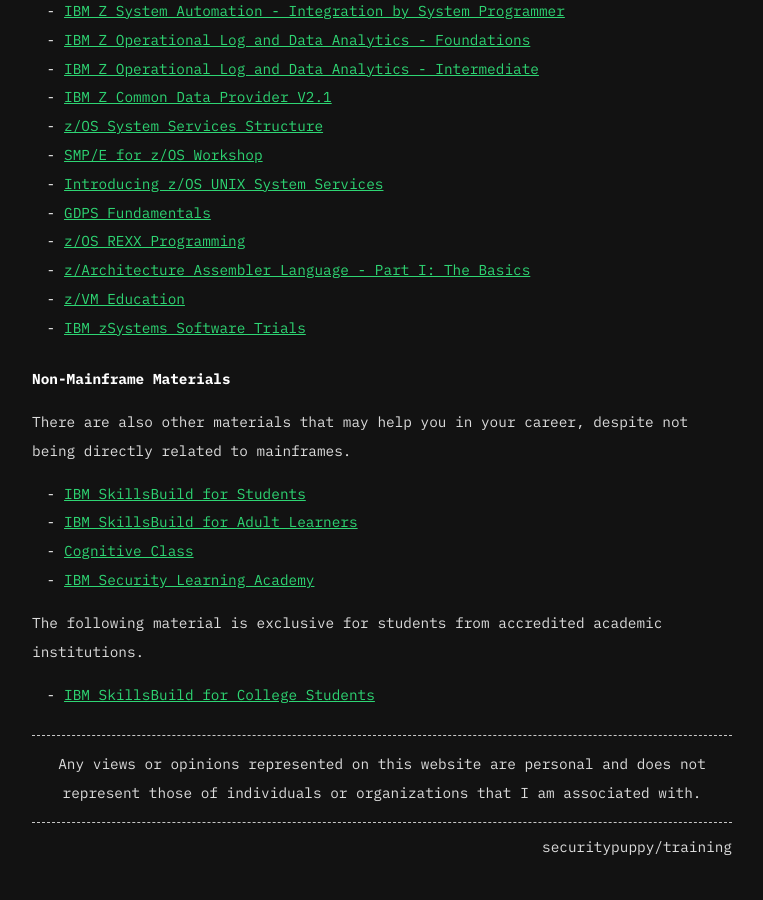
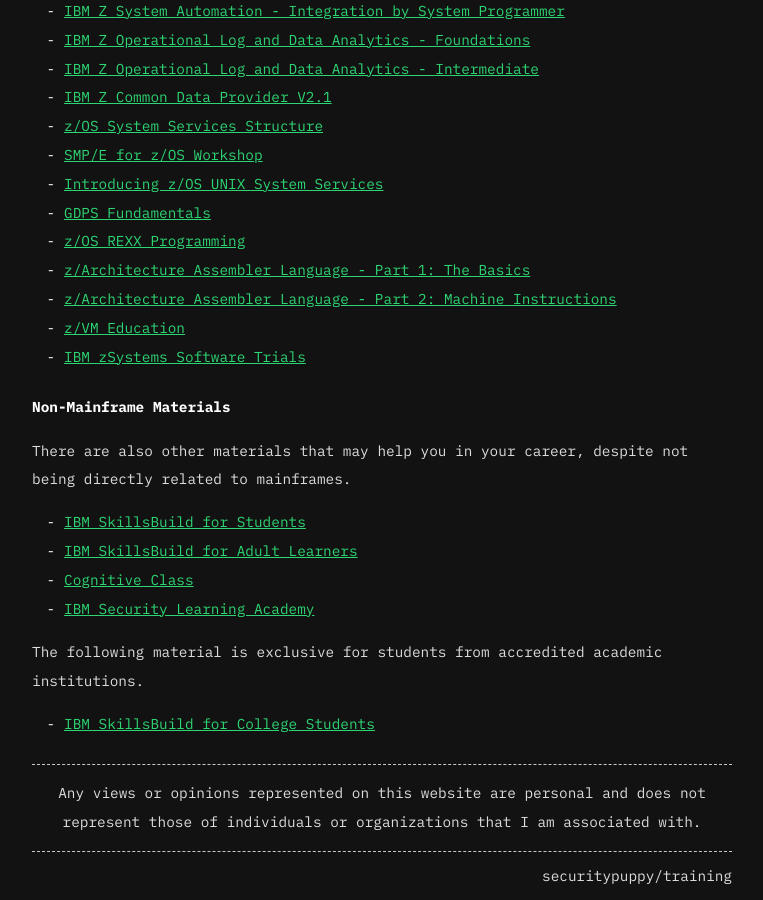
Before and after one commit to tanto259/securitypuppy, a Jekyll site: the page built from pages/training.md, in a window 1280 px wide and 900 px high, scrolled down 2106 px. Shown: the whole window, without its empty margins (258-1021 px from the left). Built offline with Jekyll 4.4.1, drawn with Linux system fonts in a browser that asks for light colours; some of the changed text lies outside the part shown.

Commit message:
Add HLASM Part 2 course

```diff
--- a/pages/training.md
+++ b/pages/training.md
@@ -75,7 +75,8 @@
 - [Introducing z/OS UNIX System Services](https://www.credly.com/org/ibm/badge/introducing-z-os-unix-system-services){:target="_blank"}{:rel="noopener noreferrer"}
 - [GDPS Fundamentals](https://www.credly.com/org/ibm/badge/gdps-fundamentals){:target="_blank"}{:rel="noopener noreferrer"}
 - [z/OS REXX Programming](https://www.credly.com/org/ibm/badge/z-os-rexx-programming){:target="_blank"}{:rel="noopener noreferrer"}
-- [z/Architecture Assembler Language - Part I: The Basics](https://www.credly.com/org/ibm/badge/z-architecture-assembler-language-part-1-the-basics){:target="_blank"}{:rel="noopener noreferrer"}
+- [z/Architecture Assembler Language - Part 1: The Basics](https://www.credly.com/org/ibm/badge/z-architecture-assembler-language-part-1-the-basics){:target="_blank"}{:rel="noopener noreferrer"}
+- [z/Architecture Assembler Language - Part 2: Machine Instructions](https://www.credly.com/org/ibm/badge/z-architecture-assembler-language-part-2-machine-in){:target="_blank"}{:rel="noopener noreferrer"}
 - [z/VM Education](https://www.vm.ibm.com/education/){:target="_blank"}{:rel="noopener noreferrer"}
 - [IBM zSystems Software Trials](https://www.ibm.com/z/trials){:target="_blank"}{:rel="noopener noreferrer"}
 
```
Also changed, not shown: other parts of pages/training.md (+2 -2 lines).
